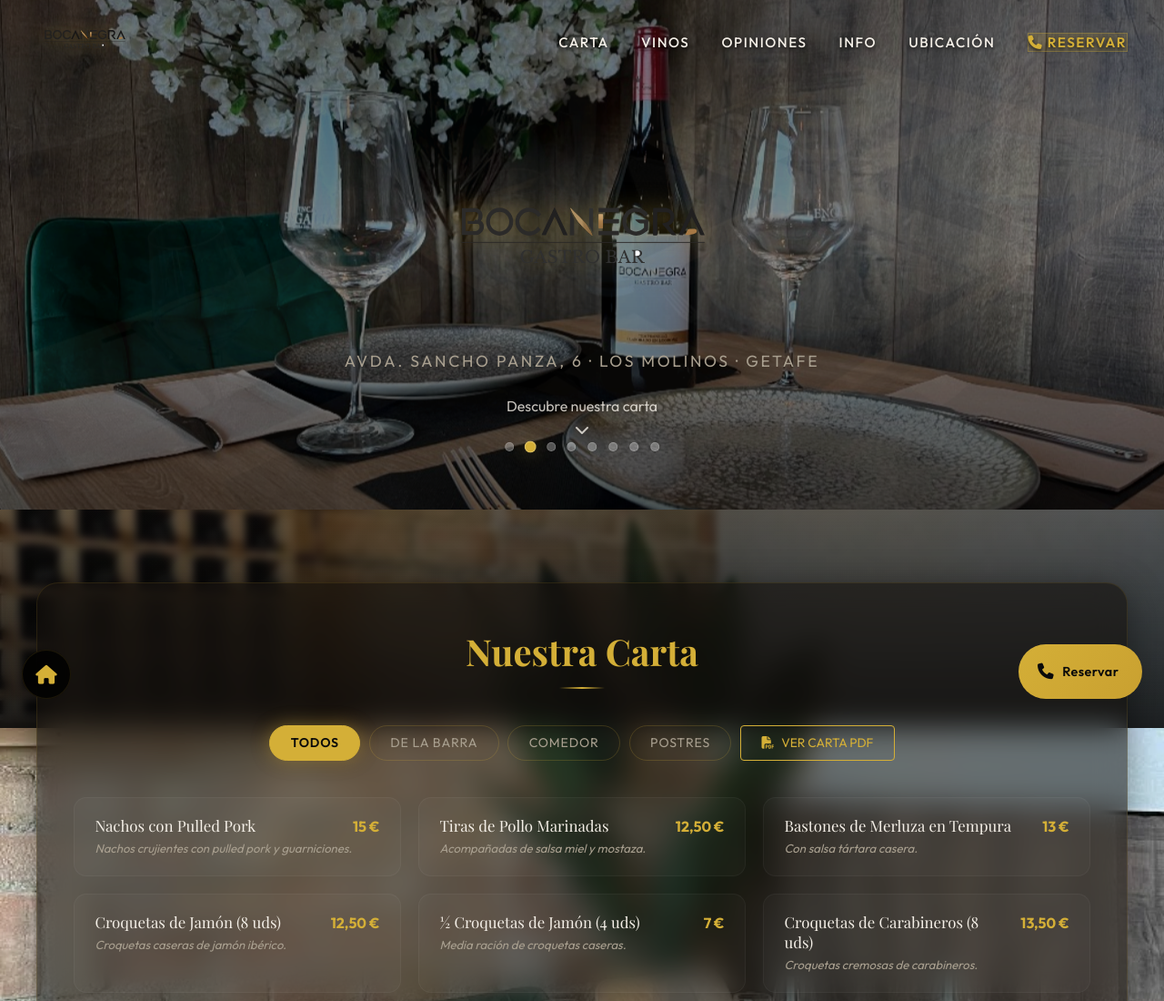
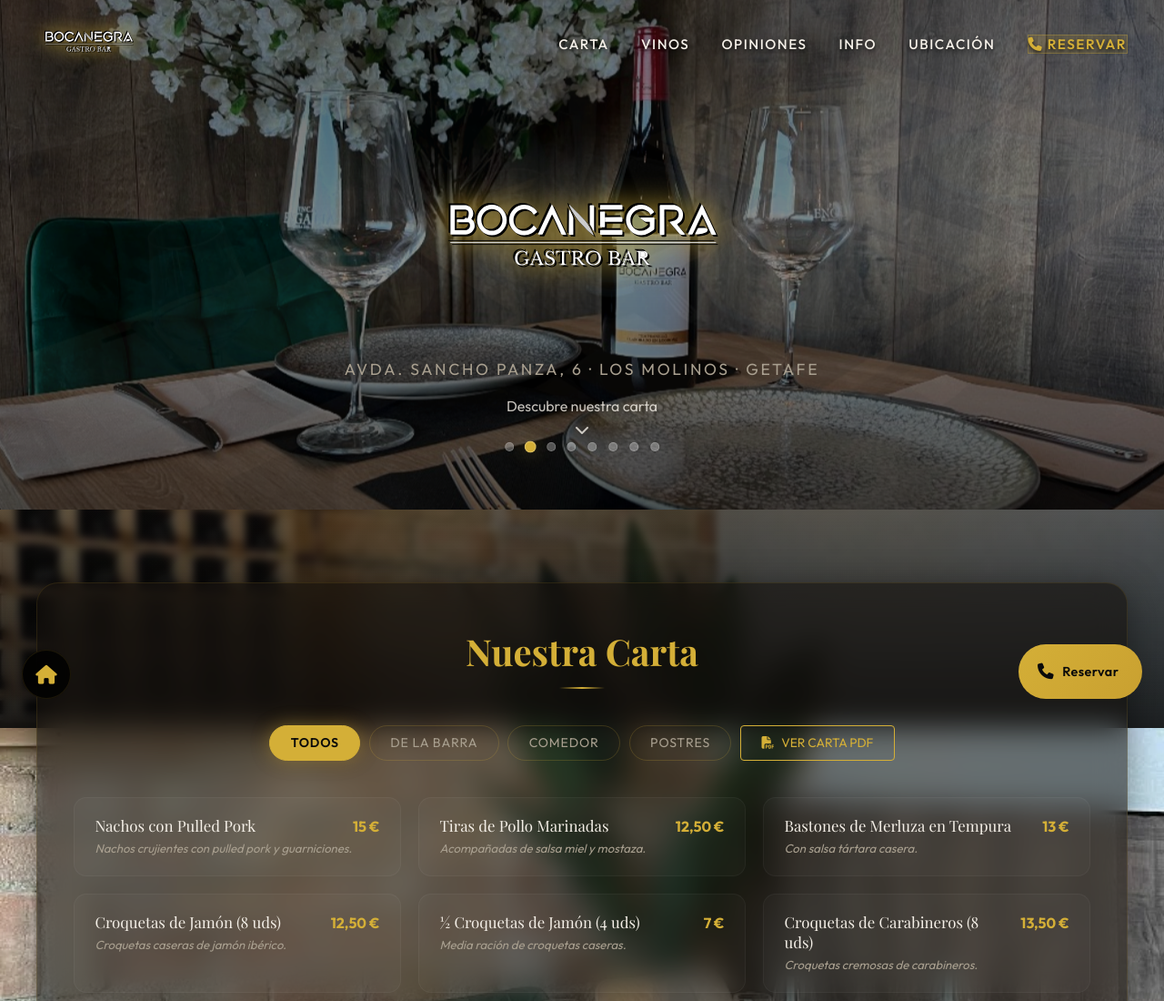
Before and after one commit to miguelgestionamz-art/bocanegra-gastro, a plain HTML site: page index.html in a window 1280 px wide. Shown: the top 1100 px of the page at 91% size. Drawn offline with nearby package versions, Linux system fonts and the light colour scheme; a web font is replaced by a local one.

Commit message:
Logo UI Refinement: Applied white interior with black and gold borders as requested

```diff
--- a/style.css
+++ b/style.css
@@ -113,11 +113,18 @@
 }
 
 .nav-logo-img {
-    height: 36px;
+    height: 65px; /* Ligeramente mas grande */
     width: auto;
-    height: 60px;
-    width: auto;
-    filter: drop-shadow(0 0 8px rgba(212, 175, 55, 0.4)) contrast(1.1);
+    /* Efecto: Interior blanco con borde negro y resplandor dorado */
+    filter: brightness(0) invert(1)
+            drop-shadow(1px 1px 0px #000)
+            drop-shadow(-1px -1px 0px #000)
+            drop-shadow(0 0 10px rgba(212, 175, 55, 0.8));
+    transition: transform 0.3s var(--ease-out);
+}
+
+.nav-logo:hover .nav-logo-img {
+    transform: scale(1.05);
 }
 
 .nav-links {
@@ -296,10 +303,14 @@
 }
 
 .hero-logo {
-    width: 320px;
+    width: 350px; /* Mas imponente */
     max-width: 85vw;
     margin-bottom: 0.5rem;
-    filter: drop-shadow(0 0 12px rgba(212, 175, 55, 0.5));
+    /* Efecto: Interior blanco con borde negro y resplandor dorado */
+    filter: brightness(0) invert(1)
+            drop-shadow(2px 2px 0px #000)
+            drop-shadow(-2px -2px 0px #000)
+            drop-shadow(0 0 15px rgba(212, 175, 55, 0.9));
 }
 
 .scroll-indicator {
```
